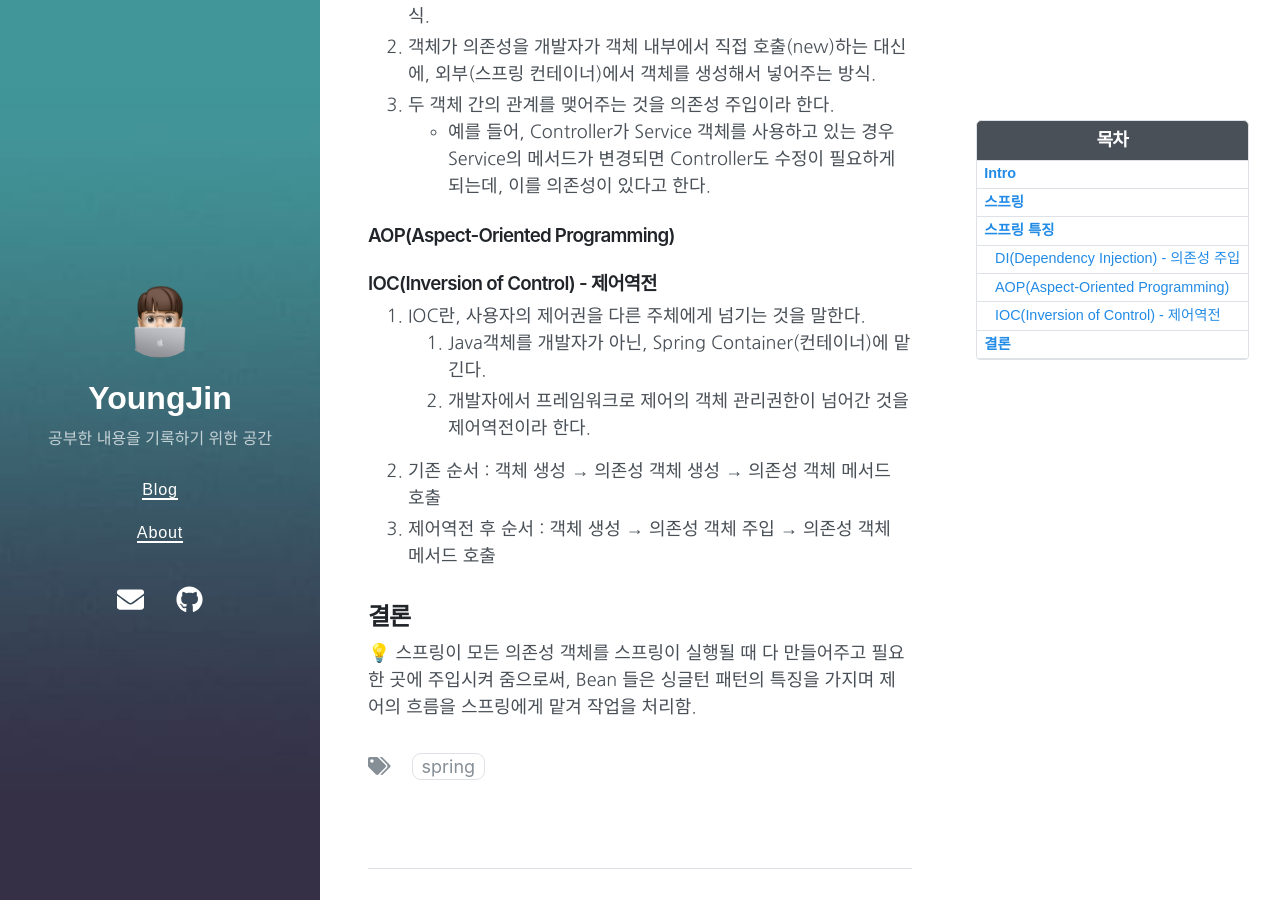
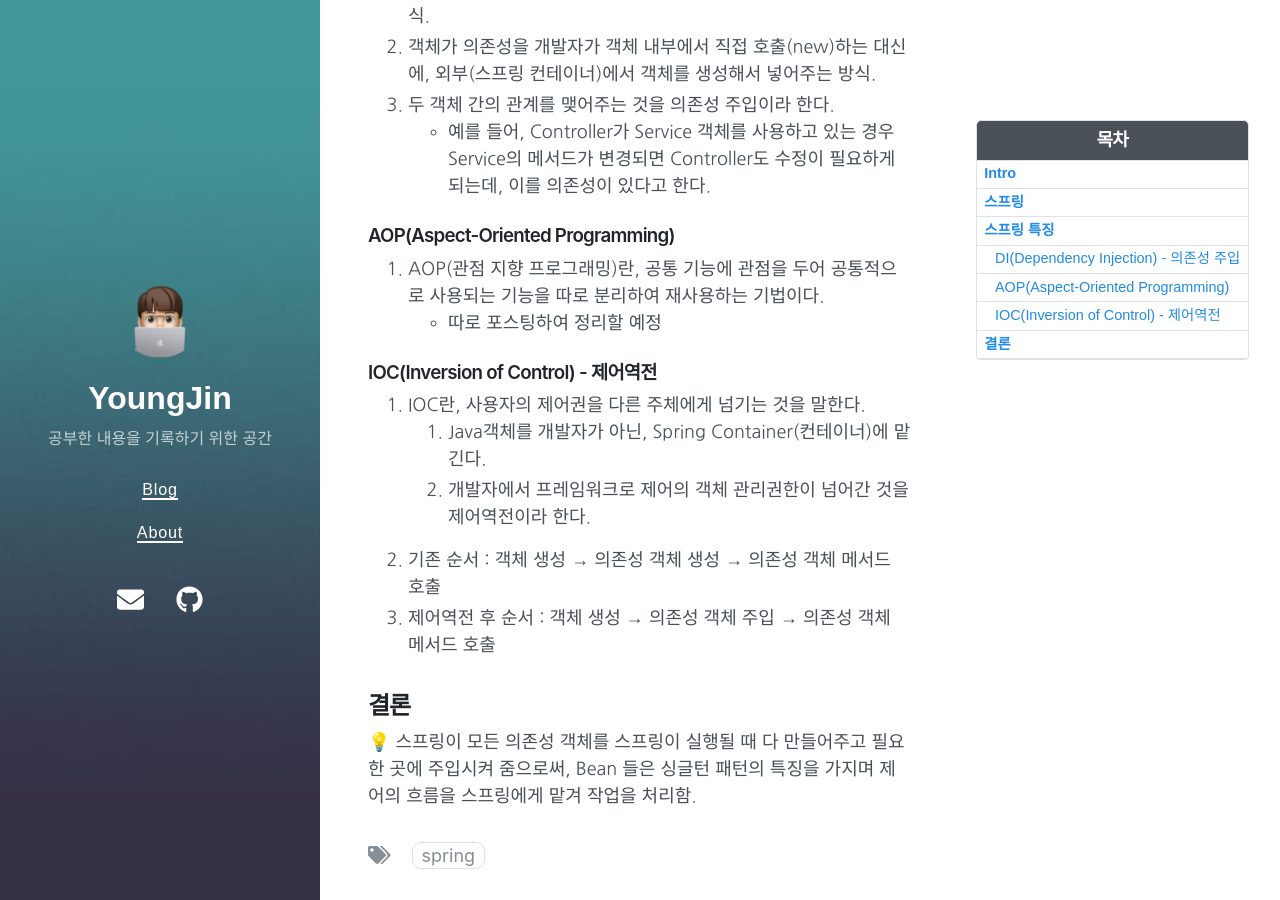
Before and after one commit to parkyoungjiin/parkyoungjiin.github.io, a Jekyll site: the page built from _posts/2023-03-25-스프링.md, in a window 1280 px wide and 900 px high, scrolled down 529 px. Built offline with Jekyll 4.4.1, drawn with Linux system fonts in a browser that asks for light colours; nearby versions of some CDN libraries.

Commit message:
Update 2023-03-25-스프링.md
- aop를 따로 공부하였고, 게시물을 별도로 만들 계획이라 개념만 작성함.

```diff
--- a/_posts/2023-03-25-스프링.md
+++ b/_posts/2023-03-25-스프링.md
@@ -24,6 +24,8 @@ toc_label: "스프링"
     - 예를 들어, Controller가 Service 객체를 사용하고 있는 경우 Service의 메서드가 변경되면 Controller도 수정이 필요하게 되는데, 이를 의존성이 있다고 한다.
 
 ###  AOP(Aspect-Oriented Programming)
+1. AOP(관점 지향 프로그래밍)란, 공통 기능에 관점을 두어 공통적으로 사용되는 기능을 따로 분리하여 재사용하는 기법이다.
+- 따로 포스팅하여 정리할 예정
 
 ###  IOC(Inversion of Control) - 제어역전
 1. IOC란, 사용자의 제어권을 다른 주체에게 넘기는 것을 말한다.
```
